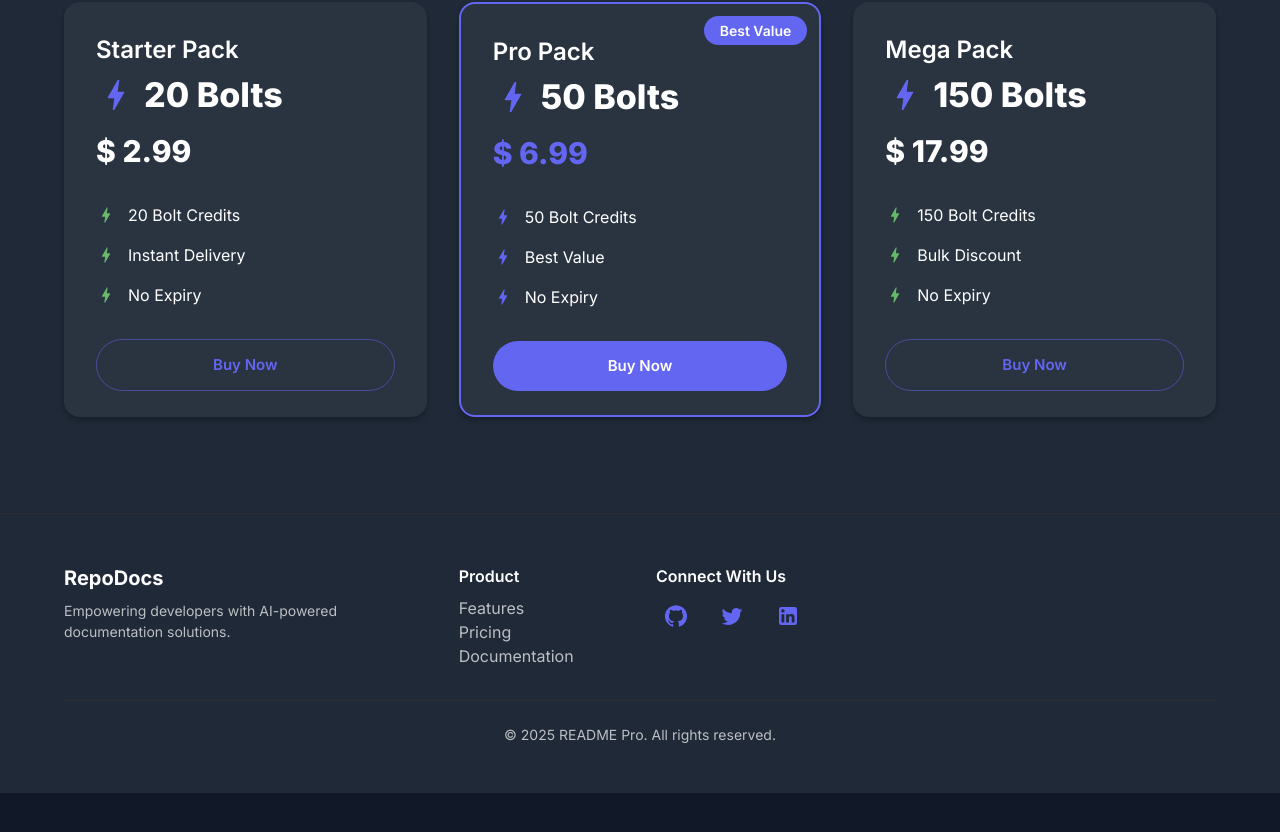
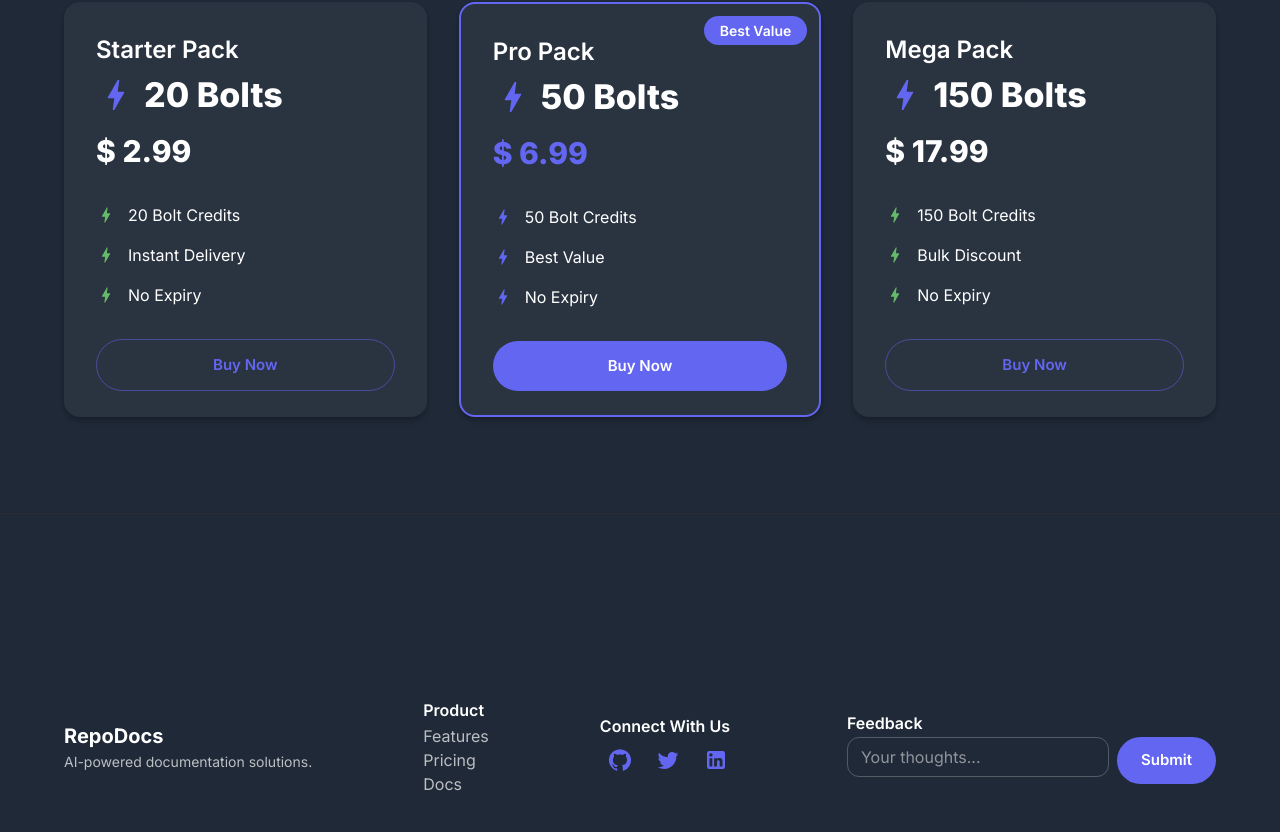
Before and after one commit to Samiul-Islam-123/RepoDocs, a React (Vite) app in the folder client/: page / in a window 1280 px wide. Shown: the part 1252-2084 px from the top of the page. Before the commit the page ends 2045 px from the top, so only its background shows below. Built offline with nearby package versions, Linux system fonts and the light colour scheme; no server answers.

Commit message:
fixed bugs

```diff
--- a/client/src/components/DashboardComponents/History.jsx
+++ b/client/src/components/DashboardComponents/History.jsx
@@ -1,4 +1,4 @@
-import React, { useState } from 'react';
+import React, { useEffect, useState } from 'react';
 import {
   Box,
   Container,
@@ -30,6 +30,10 @@ function History() {
   const { mode } = useThemeContext();
   const [selectedContent, setSelectedContent] = useState(null);
   const [openPreview, setOpenPreview] = useState(false);
+
+  useEffect(() => {
+    console.log(history)
+  },[history])
 
   const handlePreviewOpen = (content) => {
     setSelectedContent(content);
@@ -135,7 +139,7 @@ function History() {
               <TableCell sx={headerCellStyle}>Options</TableCell>
               <TableCell sx={headerCellStyle}>Time Taken</TableCell>
               <TableCell sx={headerCellStyle}>Cost</TableCell>
-              {/* <TableCell sx={headerCellStyle}>Preview</TableCell> */}
+              <TableCell sx={headerCellStyle}>Preview</TableCell>
             </TableRow>
           </TableHead>
           <TableBody>
@@ -157,15 +161,18 @@ function History() {
                 </TableCell>
                 <TableCell sx={tableCellStyle}>{entry.timeTaken}</TableCell>
                 <TableCell sx={tableCellStyle}>{entry.cost}</TableCell>
-                {/* <TableCell sx={tableCellStyle}>
+                <TableCell sx={tableCellStyle}>
                   <Button
                     variant="outlined"
                     color="primary"
-                    onClick={() => handlePreviewOpen(entry.content)}
+                    onClick={() => {
+                      //console.log(entry)
+                       handlePreviewOpen(entry.content)
+                    }}
                   >
                     Preview
                   </Button>
-                </TableCell> */}
+                </TableCell>
               </TableRow>
             ))}
           </TableBody>
--- a/client/src/components/Footer.jsx
+++ b/client/src/components/Footer.jsx
@@ -1,60 +1,81 @@
-import { Box, Container, Grid, Typography, Link, IconButton } from '@mui/material';
+import { Box, Container, Grid, Typography, Link, IconButton, TextField, Button } from '@mui/material';
 import { GitHub, Twitter, LinkedIn } from '@mui/icons-material';
+import { useState } from 'react';
+import axios from 'axios';
+import Cookies from "js-cookie"
 
 const Footer = ({ mode }) => {
+  const [feedback, setFeedback] = useState('');
+
+  const handleFeedbackSubmit =async () => {
+    console.log('User Feedback:', feedback);
+    const token = Cookies.get('token');
+    console.log(`${import.meta.env.VITE_API_URL}/api/feedback`)
+    if(feedback){
+      const response = await axios.post(`${import.meta.env.VITE_API_URL}/api/feedback`,
+
+        {
+          message : feedback
+        },
+        {
+          headers : {
+            Authorization : `Bearer ${token}`,
+            "Content-Type" : "application/json"
+          }
+        }
+
+      )
+      console.log(response)
+      alert(response.data.message)
+    }
+    setFeedback('');
+  };
+
   return (
     <Box
       component="footer"
       sx={{
-          py: 6,
+        py: 4,
         px: 2,
         mt: 'auto',
         backgroundColor: mode === 'dark' ? 'background.paper' : 'grey.100',
-          borderTop: `1px solid ${mode === 'dark' ? '#2D2D2D' : '#E0E0E0'}`
+        borderTop: `1px solid ${mode === 'dark' ? '#2D2D2D' : '#E0E0E0'}`,
+        minHeight: '150px' // Added height at the bottom
       }}
     >
-        <Container maxWidth="lg">
-          <Grid container spacing={4}>
+      <Container maxWidth="lg" sx={{
+        marginBottom : "150px",
+        marginTop : "150px"
+      }}>
+        <Grid container spacing={4} alignItems="center" justifyContent="space-between">
           {/* Company Info */}
-            <Grid item xs={12} md={4}>
-              <Typography variant="h6" gutterBottom sx={{ fontWeight: 700 }}>
+          <Grid item>
+            <Typography variant="h6" sx={{ fontWeight: 700 }}>
               RepoDocs
             </Typography>
             <Typography variant="body2" color="text.secondary">
-                Empowering developers with AI-powered documentation solutions.
+              AI-powered documentation solutions.
             </Typography>
           </Grid>
 
           {/* Product Links */}
-            <Grid item xs={6} md={2}>
-              <Typography variant="subtitle1" gutterBottom sx={{ fontWeight: 600 }}>
+          <Grid item>
+            <Typography variant="subtitle1" sx={{ fontWeight: 600 }}>
               Product
             </Typography>
-              <Box component="ul" sx={{ listStyle: 'none', p: 0 }}>
+            <Box component="ul" sx={{ listStyle: 'none', p: 0, m: 0 }}>
               <li><Link href="#" underline="hover" color="text.secondary">Features</Link></li>
               <li><Link href="#" underline="hover" color="text.secondary">Pricing</Link></li>
-                <li><Link href="#" underline="hover" color="text.secondary">Documentation</Link></li>
+              <li><Link href="#" underline="hover" color="text.secondary">Docs</Link></li>
             </Box>
           </Grid>
 
-            {/* Resources
-            <Grid item xs={6} md={2}>
-              <Typography variant="subtitle1" gutterBottom sx={{ fontWeight: 600 }}>
-                Resources
-              </Typography>
-              <Box component="ul" sx={{ listStyle: 'none', p: 0 }}>
-                <li><Link href="#" underline="hover" color="text.secondary">Blog</Link></li>
-                <li><Link href="#" underline="hover" color="text.secondary">Support</Link></li>
-                <li><Link href="#" underline="hover" color="text.secondary">Contact</Link></li>
-              </Box>
-            </Grid> */}
-
           {/* Social Media */}
-            <Grid item xs={12} md={4}>
-              <Typography variant="subtitle1" gutterBottom sx={{ fontWeight: 600 }}>
+          <Grid item>
+            <Typography variant="subtitle1" sx={{ fontWeight: 600 }}>
               Connect With Us
             </Typography>
-              <Box sx={{ display: 'flex', gap: 2 }}>
+            <Box sx={{ display: 'flex', gap: 1 }}>
               <IconButton href='https://github.com/Samiul-Islam-123/' aria-label="GitHub" color="primary">
                 <GitHub />
               </IconButton>
@@ -66,14 +87,26 @@ const Footer = ({ mode }) => {
               </IconButton>
             </Box>
           </Grid>
+
+          {/* Feedback Form */}
+          <Grid item>
+            <Typography variant="subtitle1" sx={{ fontWeight: 600 }}>
+              Feedback
+            </Typography>
+            <Box sx={{ display: 'flex', gap: 1 }}>
+              <TextField
+                size="small"
+                variant="outlined"
+                placeholder="Your thoughts..."
+                value={feedback}
+                onChange={(e) => setFeedback(e.target.value)}
+              />
+              <Button variant="contained" color="primary" onClick={handleFeedbackSubmit}>
+                Submit
+              </Button>
+            </Box>
           </Grid>
-
-          {/* Copyright */}
-          <Box sx={{ mt: 4, pt: 3, borderTop: `1px solid ${mode === 'dark' ? '#2D2D2D' : '#E0E0E0'}` }}>
-            <Typography variant="body2" color="text.secondary" align="center">
-              © {new Date().getFullYear()} README Pro. All rights reserved.
-            </Typography>
-          </Box>
+        </Grid>
       </Container>
     </Box>
   );
--- a/client/src/components/PricingCard.jsx
+++ b/client/src/components/PricingCard.jsx
@@ -43,7 +43,7 @@ const PricingCard = ({ title, price, bolts, features, isPopular, mode, currency
       // else
       // alert(response.data.message)
 
-
+      //alert(price)
       const orderResponse = await fetch(`${import.meta.env.VITE_API_URL}/payment/razorpay-order`, {
         method: 'POST',
         headers: {
@@ -88,9 +88,10 @@ const PricingCard = ({ title, price, bolts, features, isPopular, mode, currency
               alert('Payment successful!');
               //api to update bolts
               const token = Cookies.get('token');
+
               const UpdateResponse = await axios.post(
                 `${import.meta.env.VITE_API_URL}/api/bolt-pack`,
-                { boltPack: bolts },  // Request body
+                { boltPack: parseInt(bolts.match(/\d+/)[0], 10) },  // Request body
                 {
                   headers: {  // Headers go here
                     'Content-Type': 'application/json',
@@ -98,6 +99,9 @@ const PricingCard = ({ title, price, bolts, features, isPopular, mode, currency
                   }
                 }
               );
+
+              console.log(UpdateResponse)
+              alert(UpdateResponse.message)
 
             } else {
               alert('Payment verification failed!');
--- a/client/src/context/SocketContext.jsx
+++ b/client/src/context/SocketContext.jsx
@@ -33,7 +33,8 @@ export const SocketProvider = ({ children }) => {
           repoURL: entry.repoURL,
           options: JSON.parse(entry.configuration)?.selectedOptions || [], // Extract options
           timeTaken: `${(entry.timeTaken / 1000).toFixed(2)}s`, // Convert ms to seconds
-          cost: `${(entry.boltsCharged).toFixed(2)} bolts` // Adjust based on real pricing
+          cost: `${(entry.boltsCharged).toFixed(2)} bolts` ,// Adjust based on real pricing,
+          content : entry.content
         }));
 
         setHistory(formattedHistory);
@@ -66,14 +67,13 @@ export const SocketProvider = ({ children }) => {
     };
   }, []);
 
-
   // useEffect(() => {
   //   setTotalGenerations(history.length)
   //   console.log(history)
   // },[history])
 
   return (
-    <SocketContext.Provider value={{socket, connected, bolts,setBolts, totalGenerations, setTotalGenerations, history, setHistory}}>
+    <SocketContext.Provider value={{socket, connected, bolts,setBolts, totalGenerations, setTotalGenerations, history, setHistory, fetchHistory}}>
       {children}
     </SocketContext.Provider>
   );
```
Also changed, not shown: client/src/components/DashboardComponents/Generate.jsx (+48 -13 lines). Lines whose indentation alone changed are shown as unchanged.
